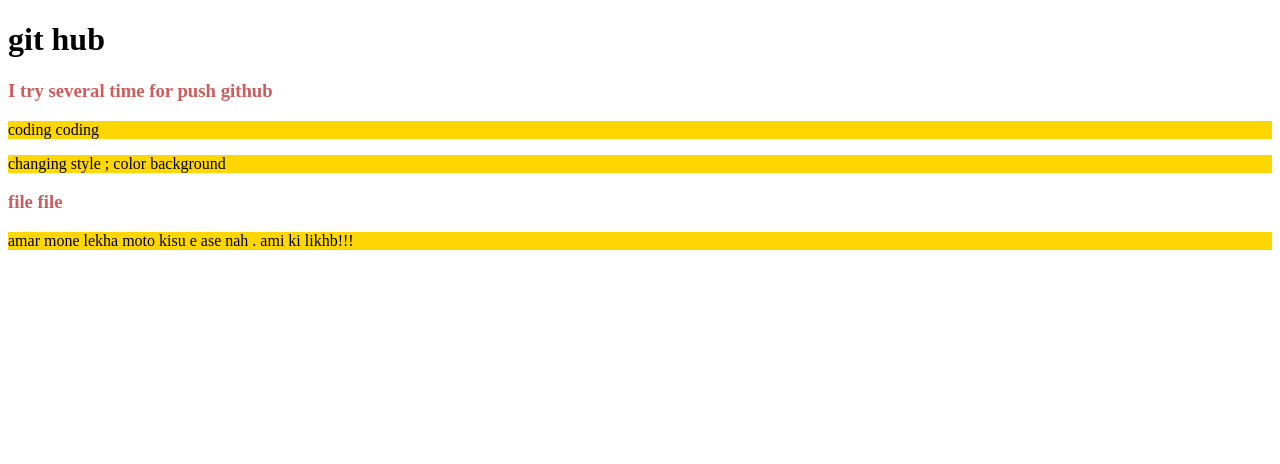
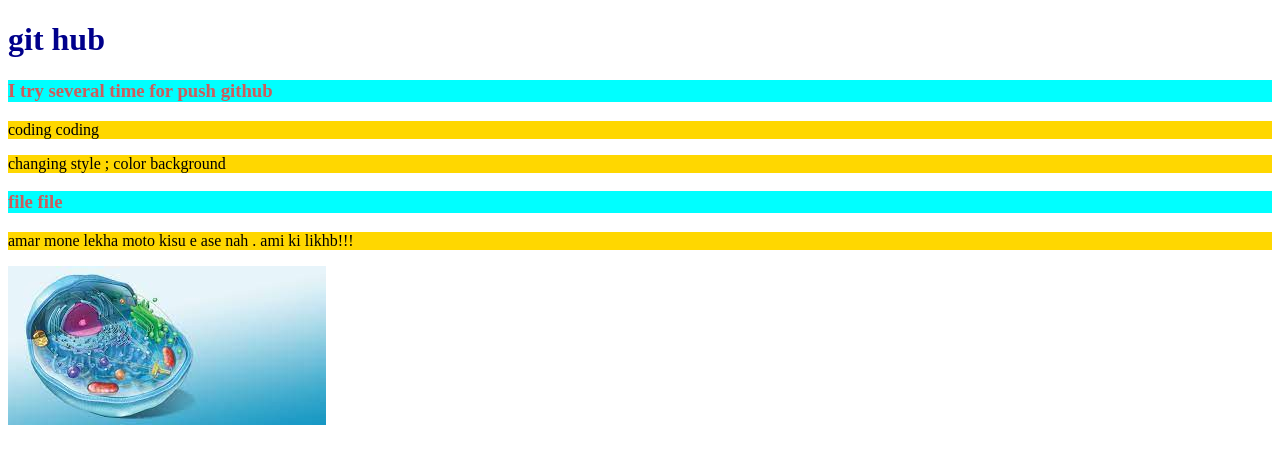
Before and after one commit to Sumaiya-Jahan-Sarah/my-first-repo, a plain HTML site: page index.html in a window 1280 px wide. Drawn offline with Linux system fonts and the light colour scheme.

Commit message:
image added

```diff
--- a/index.html
+++ b/index.html
@@ -14,5 +14,6 @@
 <p>changing style ; color background</p>
 <h3> file file </h3>
 <p> amar mone lekha moto kisu e ase nah . ami ki likhb!!!</p>
+<img src="download.jpg" alt="image of dna">
 </body>
 </html>
--- a/style.css
+++ b/style.css
@@ -1,5 +1,5 @@
 h1{
-    color:darkblue:
+    color:darkblue;
 }
 p{
     background-color: gold;
@@ -7,4 +7,5 @@ p{
 }
 h3{
     color: indianred;
+    background-color: aqua;
 }
```
Also changed, not shown: download.jpg (added).
